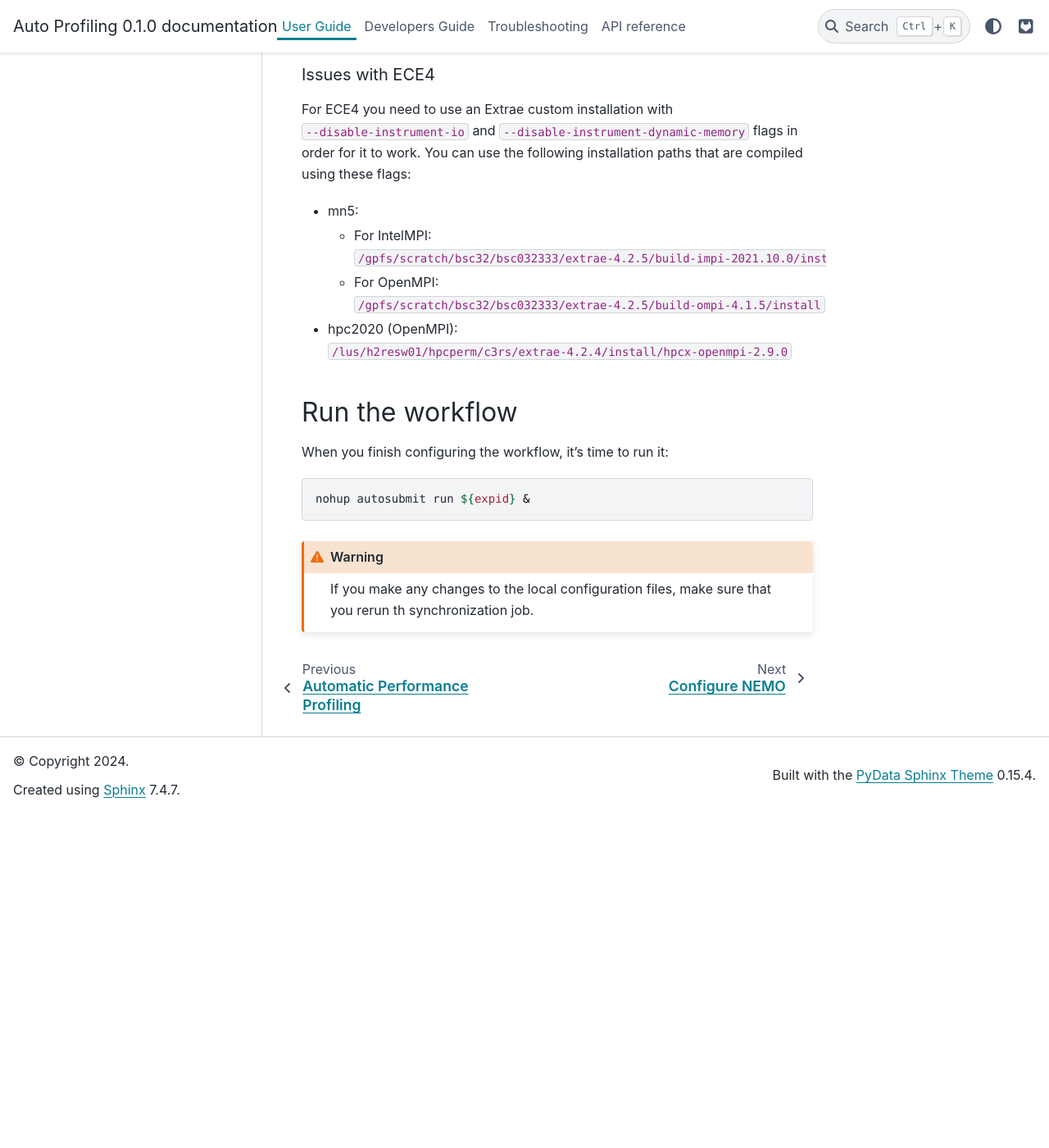
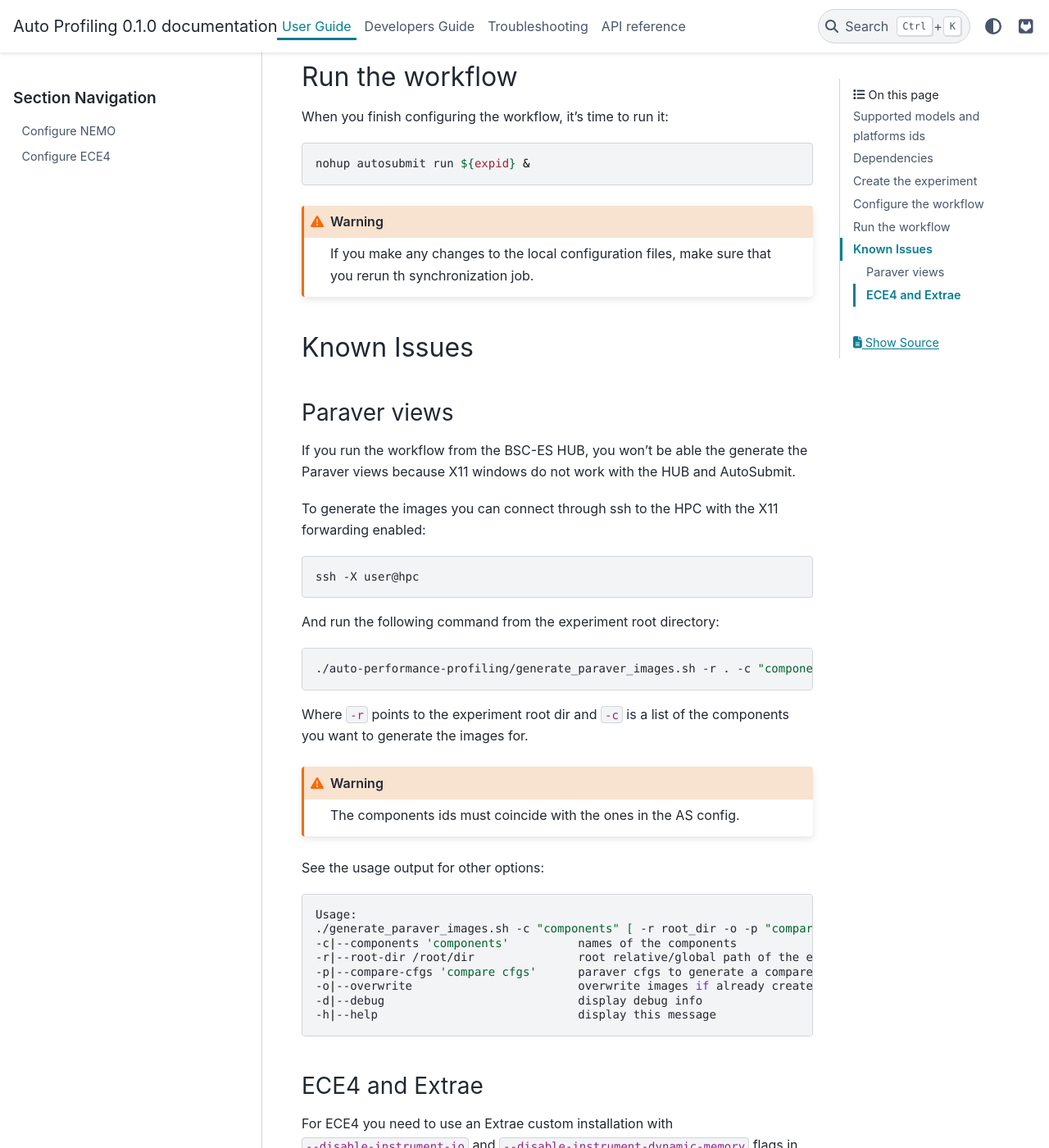
Before and after one commit to BSC-ES/automatic-performance-profiling, a Sphinx documentation site: the page built from docs/source/How-to-run-the-workflow.rst, in a window 1280 px wide and 1400 px high, scrolled down 4922 px. Shown: the whole window at 82% size. Built offline with Sphinx 7.4.7 and the PyData theme 0.15.4, drawn with Linux system fonts in a browser that asks for light colours; before the commit the page ends 5914 px from its top, so only the background shows below that.

Commit message:
Add known issues section

```diff
--- a/docs/source/How-to-run-the-workflow.rst
+++ b/docs/source/How-to-run-the-workflow.rst
@@ -122,11 +122,13 @@ Now check the specific wiki for each of the models to know how to configure them
 
 
 .. toctree::
-   :titlesonly:
+   :hidden:
 
    Configure-NEMO
    Configure-ECE4
 
+- `Configure NEMO <Configure-NEMO.html>`_
+- `Configure ECE4 <Configure-ECE4.html>`_
 
 Common configuration
 ~~~~~~~~~~~~~~~~~~~~
@@ -224,3 +215,56 @@ When you finish configuring the workflow, it's time to run it:
 
 .. warning::
   If you make any changes to the local configuration files, make sure that you rerun th synchronization job.
+
+.. _Knwon-Issues:
+Known Issues
+------------
+
+Paraver views
+~~~~~~~~~~~~~
+
+If you run the workflow from the BSC-ES HUB, you won't be able the generate the Paraver views because X11 windows do not work with the HUB and AutoSubmit.
+
+To generate the images you can connect through ssh to the HPC with the X11 forwarding enabled:
+
+.. code-block:: bash
+
+  ssh -X user@hpc
+
+And run the following command from the experiment root directory:
+
+.. code-block:: bash
+
+  ./auto-performance-profiling/generate_paraver_images.sh -r . -c "component1 component2 ..."
+
+Where ``-r`` points to the experiment root dir and ``-c`` is a list of the components you want to generate the images for.
+
+.. warning::
+  The components ids must coincide with the ones in the AS config.
+
+See the usage output for other options:
+
+.. code-block:: bash
+
+  Usage:
+  ./generate_paraver_images.sh -c "components" [ -r root_dir -o -p "compare_cfgs" -d ]
+  -c|--components 'components'          names of the components
+  -r|--root-dir /root/dir               root relative/global path of the experiment
+  -p|--compare-cfgs 'compare cfgs'      paraver cfgs to generate a compare view with
+  -o|--overwrite                        overwrite images if already created
+  -d|--debug                            display debug info
+  -h|--help                             display this message
+
+
+ECE4 and Extrae
+~~~~~~~~~~~~~~~
+
+For ECE4 you need to use an Extrae custom installation with ``--disable-instrument-io`` and ``--disable-instrument-dynamic-memory`` flags in order for it to work. You can use the following installation paths that are compiled using these flags:
+
+* mn5:
+
+  - For IntelMPI: ``/gpfs/scratch/bsc32/bsc032333/extrae-4.2.5/build-impi-2021.10.0/install``
+
+  - For OpenMPI: ``/gpfs/scratch/bsc32/bsc032333/extrae-4.2.5/build-ompi-4.1.5/install``
+
+* hpc2020 (OpenMPI): ``/lus/h2resw01/hpcperm/c3rs/extrae-4.2.4/install/hpcx-openmpi-2.9.0``
--- a/docs/source/Troubleshooting.rst
+++ b/docs/source/Troubleshooting.rst
@@ -4,4 +4,6 @@ Troubleshooting
 Contact
 -------
 
-If you encounter any issue while trying to run the workflow, please contact us at `roc.salvador@bsc.es <roc.salvador@bsc.es>`_.
+Before contacting us, please make sure you have read the documentation and checked the :ref:`Knwon-Issues`.
+
+If you still have questions/issues, please contact us at `roc.salvador@bsc.es <roc.salvador@bsc.es>`_.
--- a/docs/source/conf.py
+++ b/docs/source/conf.py
@@ -28,15 +28,6 @@ extensions = [
 
 html_theme = 'pydata_sphinx_theme'  # Optional theme
 
-
-# -- Autoprogram options
-autoprogram_options = {
-        'ImplementRPEtoSource' : {
-            '-i/--input-sources': "path/to/input/sources",
-            '-o/--output-sources': "path/to/output/sources"
-        }
-}
-
 html_theme_options = {
     "icon_links": [
         {
@@ -56,10 +47,8 @@ html_theme_options = {
 templates_path = ['_templates']
 #html_static_path = ['_static']
 
-
 # -- Path setup for source files
 source_suffix = '.rst'  # File extension for source files
-
 
 # -- Ignore external libraries
 autodoc_mock_imports = ["numpy", "tqdm", "paramiko", "networkx"]
```
Also changed, not shown: other parts of docs/source/How-to-run-the-workflow.rst (+0 -11 lines).
